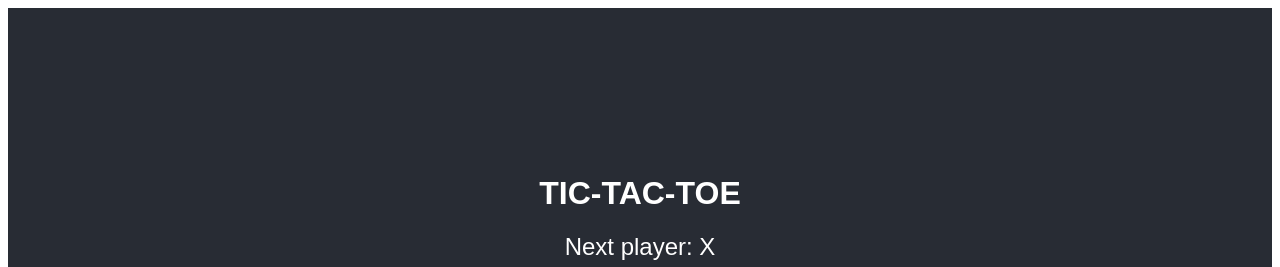
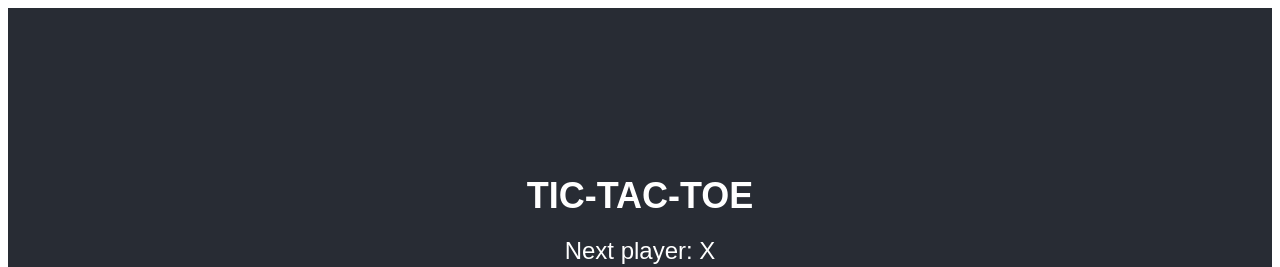
Before and after one commit to lucky0612/factwise, a React (Create React App) app: page / in a window 1280 px wide. Shown: the top 267 px of the page. Built offline with nearby package versions, Linux system fonts and the light colour scheme.

Commit message:
Update app.css

```diff
--- a/src/app.css
+++ b/src/app.css
@@ -8,6 +8,12 @@
     background-color: #282c34;
     color: white;
 }
+
+.heading {
+    font-size: 36px;
+    margin-bottom: 20px;
+}
+
 
 .status {
     margin-bottom: 20px;
@@ -34,8 +40,8 @@
 }
 
 .winning-square {
-    background-color: #4caf50;
-    color: white;
+    background-color: white;
+    color: #4caf50;
 }
 
 .reset {
```
